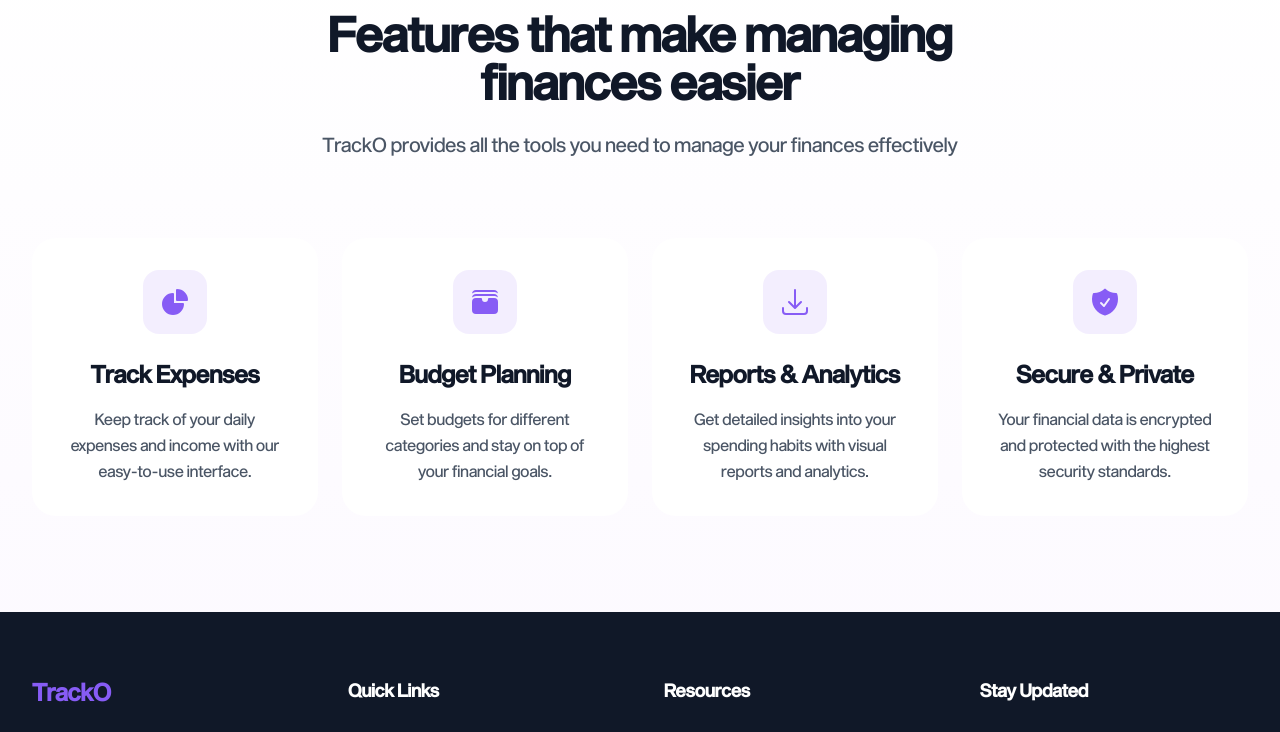
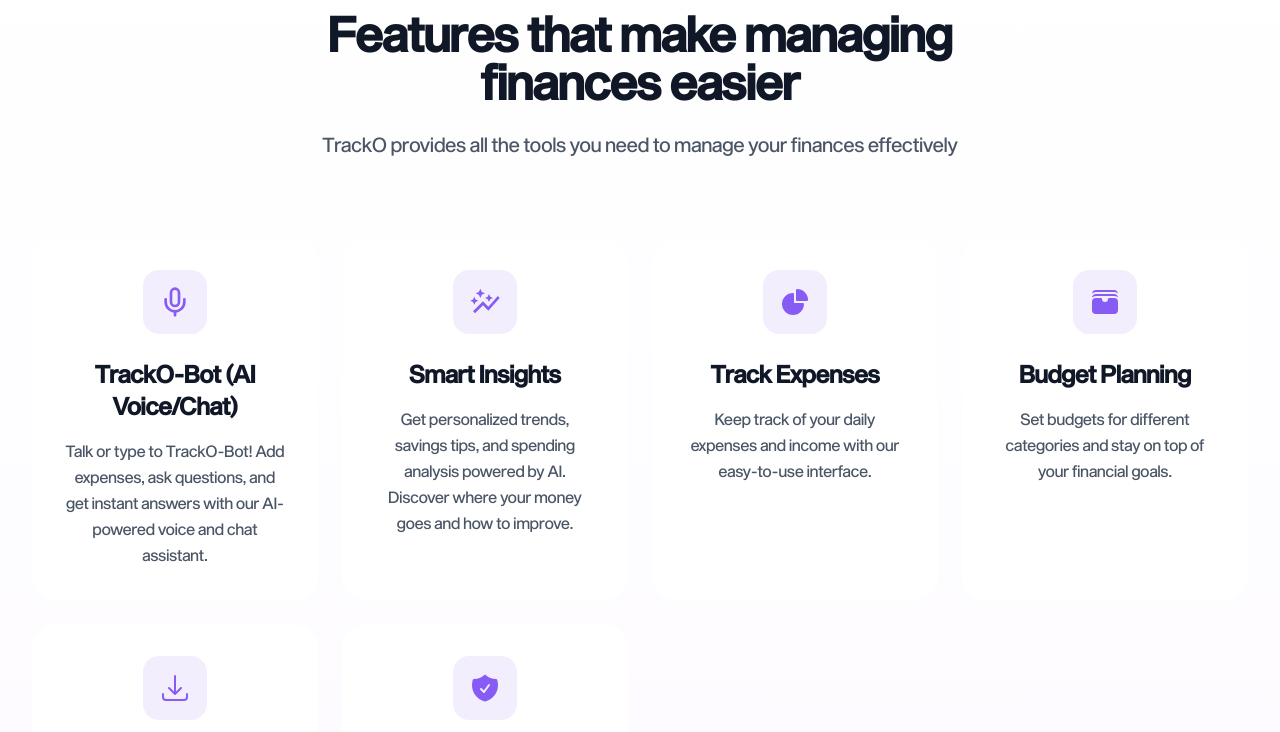
Before and after one commit to SreejaSadhu/TrackO, a React (Vite) app in the folder frontend/expense-tracker/: page / in a window 1280 px wide. Shown: the part 1686-2418 px from the top of the page. Built offline with nearby package versions, Linux system fonts and the light colour scheme; no server answers.

Commit message:
update landing

```diff
--- a/frontend/expense-tracker/src/components/Landing/FeaturesSection.jsx
+++ b/frontend/expense-tracker/src/components/Landing/FeaturesSection.jsx
@@ -1,6 +1,8 @@
-import React from 'react';
 import { motion } from 'framer-motion';
 import { HiChartPie, HiArrowDownTray, HiWallet, HiShieldCheck } from 'react-icons/hi2';
+import { LuMic } from 'react-icons/lu';
+import { MdAutoGraph } from 'react-icons/md';
+import PropTypes from 'prop-types';
 
 const FeatureCard = ({ icon: Icon, title, description, delay }) => (
   <motion.div
@@ -18,8 +20,25 @@ const FeatureCard = ({ icon: Icon, title, description, delay }) => (
   </motion.div>
 );
 
+FeatureCard.propTypes = {
+  icon: PropTypes.elementType.isRequired,
+  title: PropTypes.string.isRequired,
+  description: PropTypes.string.isRequired,
+  delay: PropTypes.number,
+};
+
 const FeaturesSection = () => {
   const features = [
+    {
+      icon: LuMic,
+      title: "TrackO-Bot (AI Voice/Chat)",
+      description: "Talk or type to TrackO-Bot! Add expenses, ask questions, and get instant answers with our AI-powered voice and chat assistant.",
+    },
+    {
+      icon: MdAutoGraph,
+      title: "Smart Insights",
+      description: "Get personalized trends, savings tips, and spending analysis powered by AI. Discover where your money goes and how to improve.",
+    },
     {
       icon: HiChartPie,
       title: "Track Expenses",
```
